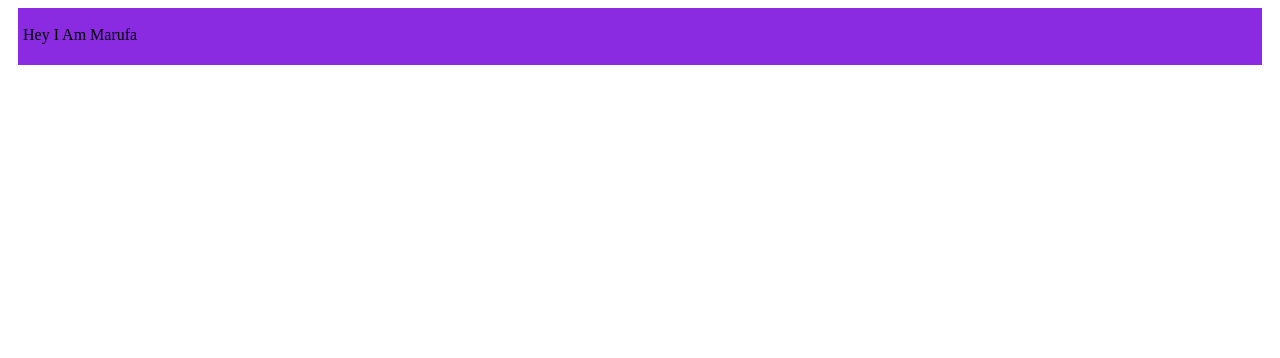
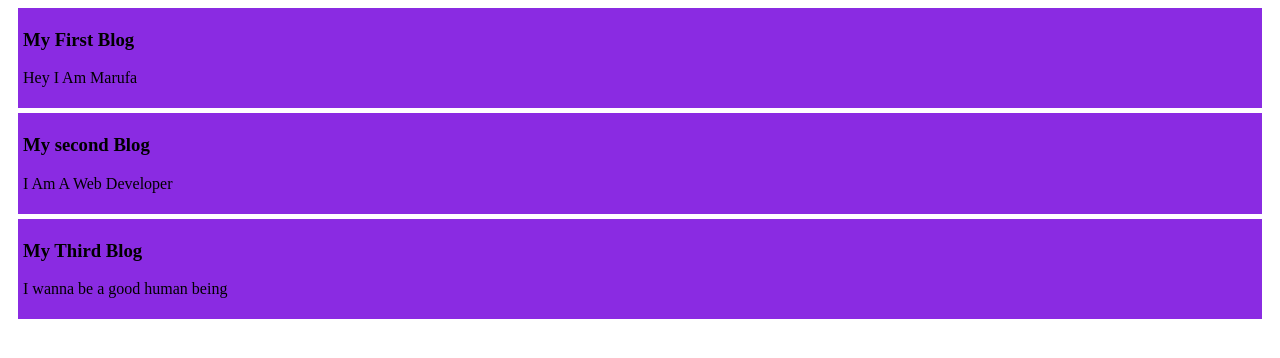
Before and after one commit to marufakhuku/my-simple-website, a plain HTML site: page index.html in a window 1280 px wide. Drawn offline with Linux system fonts and the light colour scheme.

Commit message:
added the second and third blog

```diff
--- a/index.html
+++ b/index.html
@@ -9,7 +9,18 @@
 <body>
 
     <div>
+        <h3>My First Blog</h3>
         <p> Hey I Am Marufa</p>
+    </div>
+
+    <div>
+        <h3>My second Blog </h3>
+        <p>I Am A Web Developer</p>
+    </div>
+
+    <div>
+        <h3>My Third Blog</h3>
+        <p>I wanna be a good human being</p>
     </div>
 </body>
 </html>
```
